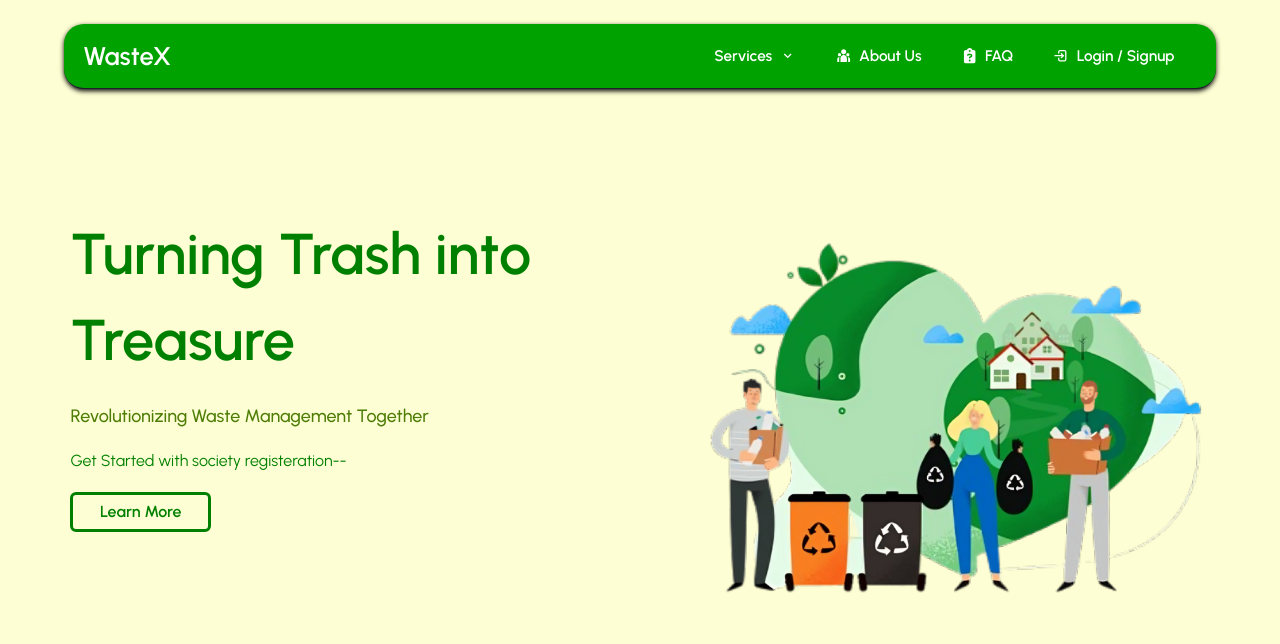
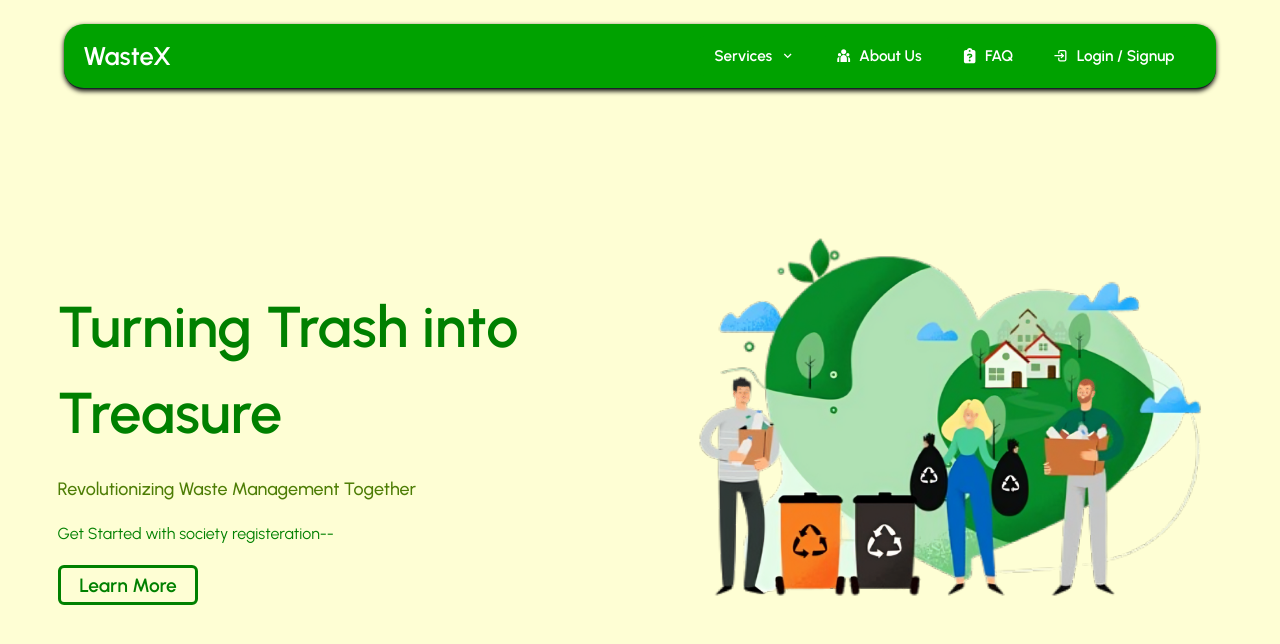
Before and after one commit to aayushwrld/WasteX, a React (Vite) app in the folder frontend/: page / in a window 1280 px wide. Shown: the top 644 px of the page. Built offline with nearby package versions, Linux system fonts and the light colour scheme.

Commit message:
home-page fix

```diff
--- a/frontend/src/App.css
+++ b/frontend/src/App.css
@@ -332,11 +332,12 @@ a6[data-active] {
 }
 
 .moto-div {
-  padding: 1vmax;
+  /* padding: 1vmax; */
   display: flex;
   flex-direction: column;
+  justify-content: center;
   gap: 1.5vmax;
-  padding-top: 5vmax;
+  /* padding-top: 5vmax; */
 }
 
 .moto {
--- a/frontend/src/components/Home.jsx
+++ b/frontend/src/components/Home.jsx
@@ -1,5 +1,5 @@
 import React from "react";
-import { Center, SimpleGrid } from "@chakra-ui/react";
+import { Center, SimpleGrid, Text } from "@chakra-ui/react";
 import back from "./../assets/back.png";
 import { Button } from "@chakra-ui/button";
 import { useNavigate } from "react-router";
@@ -31,7 +31,7 @@ const Home = () => {
             border="3px green solid"
             onClick={eduNavigation}
           >
-            Learn More
+            <Text fontSize="1.5vmax">Learn More</Text>
           </Button>
         </div>
         <div className="right-img-div">
```
